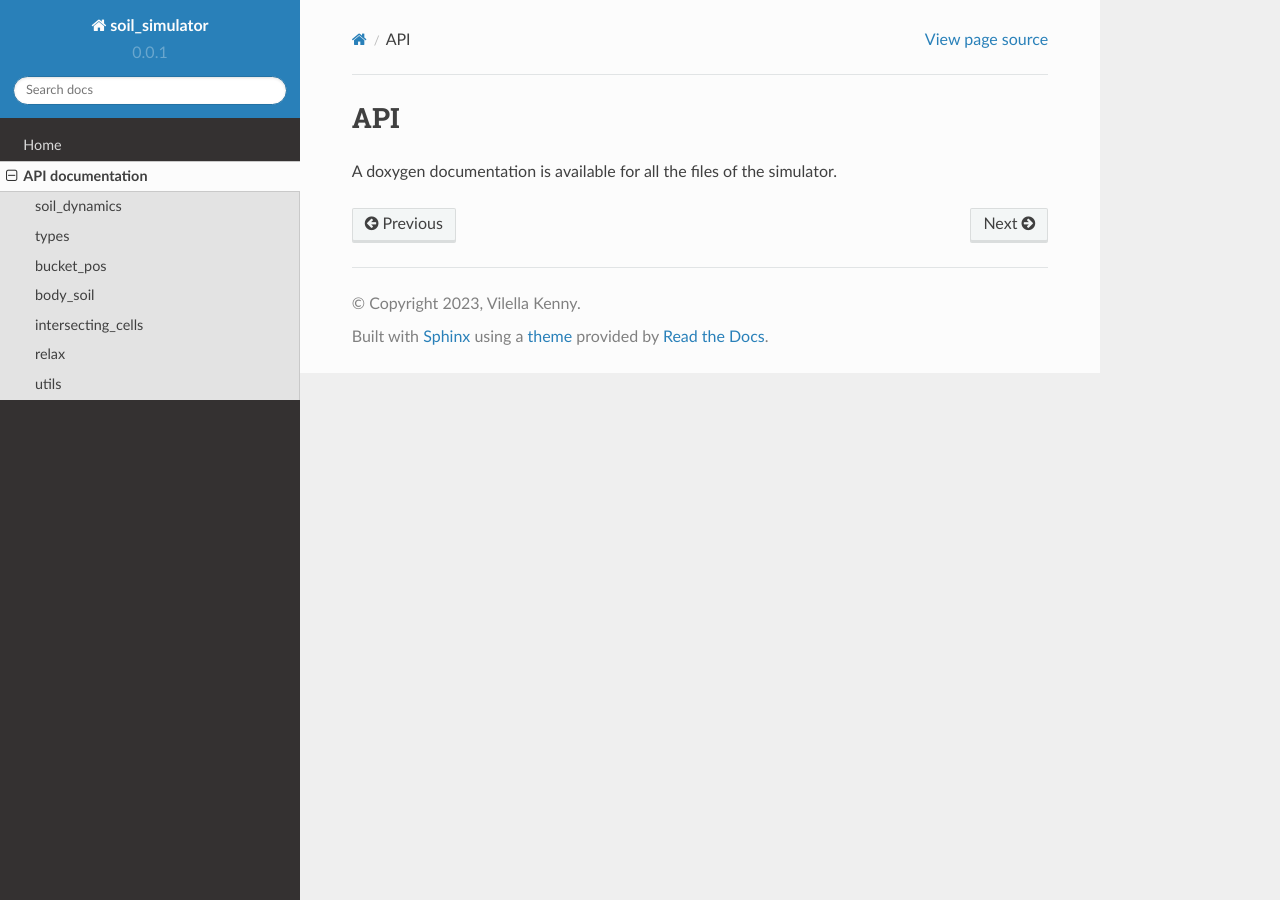
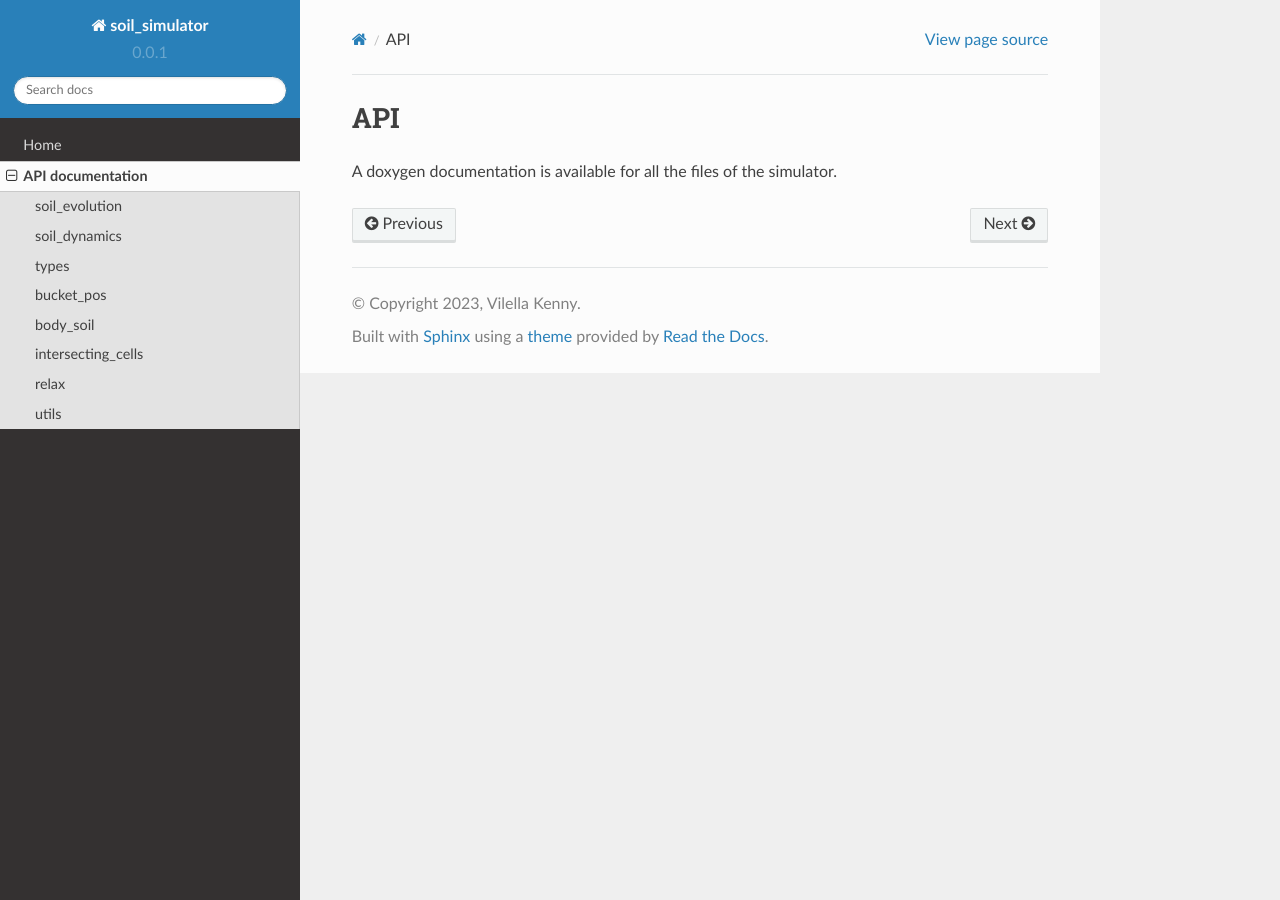
Before and after one commit to KennyVilella/soil_dynamics_cpp, a Sphinx documentation site: the page built from docs/api.rst, in a window 1280 px wide. Built offline with Sphinx 7.4.7 and the Read the Docs theme 2.0.0, drawn with Linux system fonts in a browser that asks for light colours.

Commit message:
[added] API documentation for soil_evolution.cpp

```diff
--- /dev/null
+++ b/docs/_api/soil_evolution.rst
@@ -0,0 +1,5 @@
+soil_evolution: Doxygen documentation
+=====================================
+
+.. autodoxygenfile:: soil_evolution.hpp
+    :project: soil_simulator
--- a/docs/api.rst
+++ b/docs/api.rst
@@ -9,6 +9,7 @@ A doxygen documentation is available for all the files of the simulator.
    :maxdepth: 1
    :hidden:
 
+   soil_evolution <_api/soil_evolution>
    soil_dynamics <_api/soil_dynamics>
    types <_api/types>
    bucket_pos <_api/bucket_pos>
--- a/docs/conf.py
+++ b/docs/conf.py
@@ -33,7 +33,10 @@ breathe_projects_source = {
         "relax.hpp",
         "relax.cpp",
         "utils.hpp",
-        "utils.cpp"])
+        "utils.cpp"],
+        "../test/example",
+        ["soil_evolution.hpp",
+        "soil_evolution.cpp"])
 }
 
 templates_path = ["_templates"]
```
